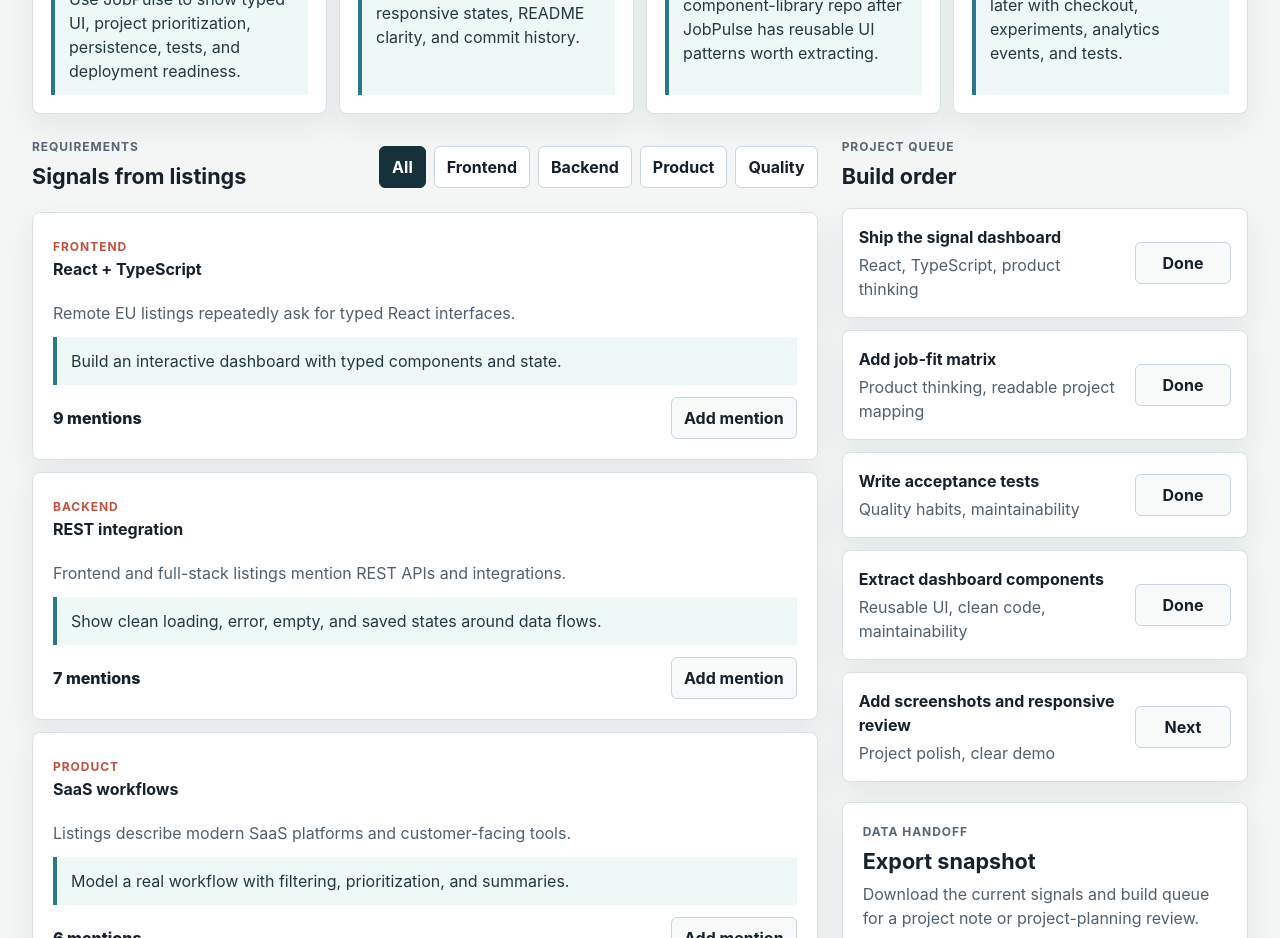
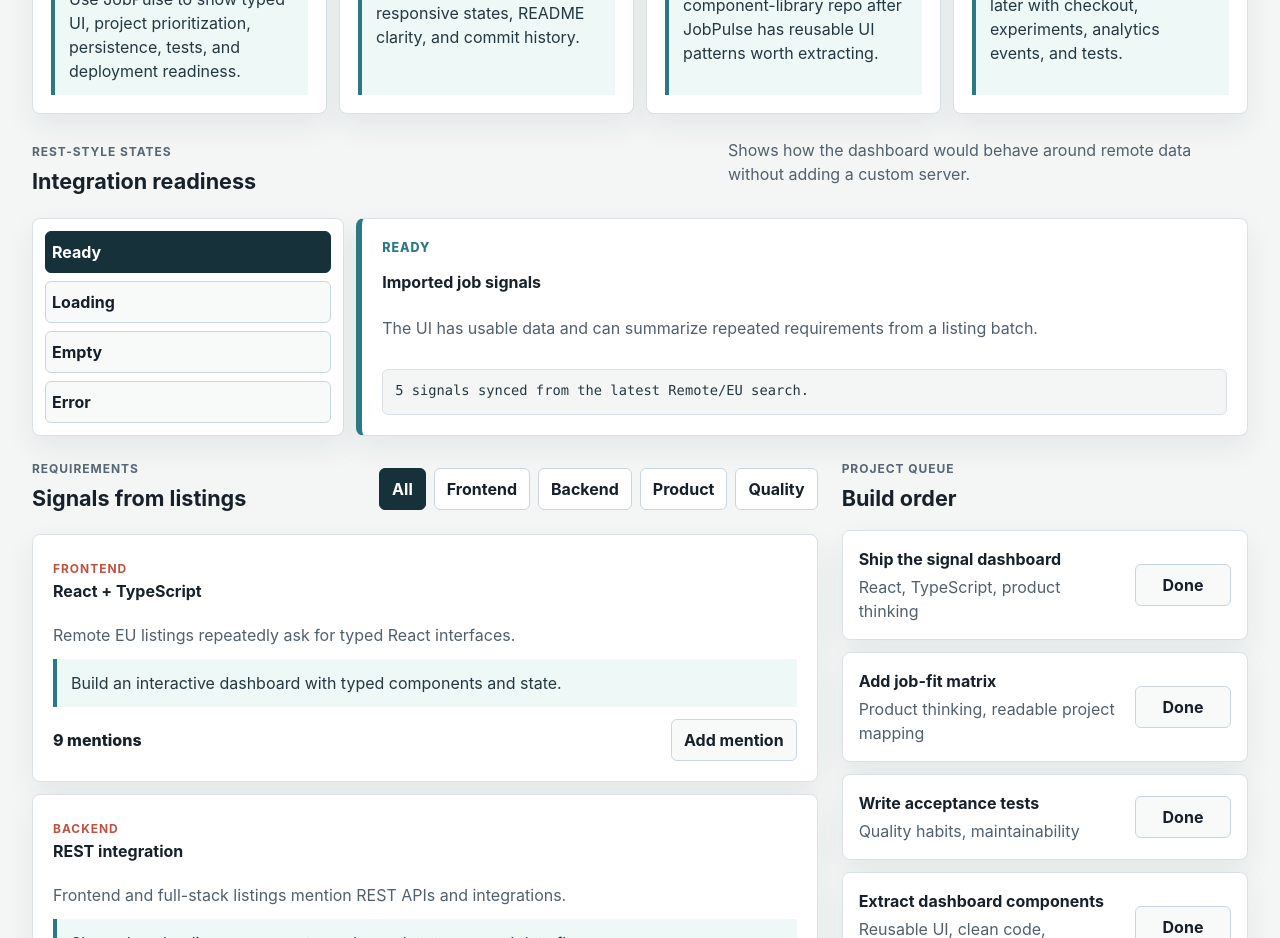
Before and after one commit to Taan1el/jobpulse, a React (Vite) app: page / in a window 1280 px wide. Shown: the part 800-1738 px from the top of the page. Built offline with nearby package versions, Linux system fonts and the light colour scheme.

Commit message:
Add integration state demos

```diff
--- a/shared/jobpulse.ts
+++ b/shared/jobpulse.ts
@@ -23,6 +23,14 @@ export type TargetListing = {
   fit: 'Best match' | 'Good match' | 'Stretch'
   requirements: string[]
   projectMove: string
+}
+
+export type IntegrationScenario = {
+  id: number
+  status: 'Loading' | 'Ready' | 'Empty' | 'Error'
+  title: string
+  description: string
+  sample: string
 }
 
 export type JobPulseState = {
@@ -177,3 +185,38 @@ export const targetListings: TargetListing[] = [
       'Build a SaaS funnel demo later with checkout, experiments, analytics events, and tests.',
   },
 ]
+
+export const integrationScenarios: IntegrationScenario[] = [
+  {
+    id: 1,
+    status: 'Ready',
+    title: 'Imported job signals',
+    description:
+      'The UI has usable data and can summarize repeated requirements from a listing batch.',
+    sample: '5 signals synced from the latest Remote/EU search.',
+  },
+  {
+    id: 2,
+    status: 'Loading',
+    title: 'Fetching listing batch',
+    description:
+      'The dashboard keeps the user oriented while a remote job-board request is in flight.',
+    sample: 'Checking React, TypeScript, remote, and Europe filters.',
+  },
+  {
+    id: 3,
+    status: 'Empty',
+    title: 'No matching listings',
+    description:
+      'The UI explains the empty state and suggests changing filters instead of showing a blank panel.',
+    sample: 'Try broadening the location filter or lowering the seniority match.',
+  },
+  {
+    id: 4,
+    status: 'Error',
+    title: 'Source unavailable',
+    description:
+      'The dashboard gives a human-readable failure state and keeps local planning data intact.',
+    sample: 'Remote source timed out. Last local snapshot is still available.',
+  },
+]
--- a/src/App.css
+++ b/src/App.css
@@ -217,6 +217,91 @@ button:hover {
   padding: 6px 8px;
 }
 
+.integration-section {
+  margin: 0 auto 24px;
+  max-width: 1240px;
+}
+
+.integration-section > .section-heading {
+  align-items: end;
+}
+
+.integration-section > .section-heading > p {
+  max-width: 520px;
+}
+
+.integration-grid {
+  display: grid;
+  gap: 12px;
+  grid-template-columns: minmax(180px, 0.35fr) minmax(0, 1fr);
+}
+
+.scenario-tabs {
+  background: #ffffff;
+  border: 1px solid #d9e1e7;
+  border-radius: 8px;
+  box-shadow: 0 12px 30px rgba(27, 43, 52, 0.07);
+  display: grid;
+  gap: 8px;
+  padding: 12px;
+}
+
+.scenario-tabs button {
+  background: #f7faf9;
+  min-height: 42px;
+  text-align: left;
+}
+
+.scenario-tabs button.active {
+  background: #17313b;
+  border-color: #17313b;
+  color: #ffffff;
+}
+
+.scenario-card {
+  background: #ffffff;
+  border: 1px solid #d9e1e7;
+  border-left: 6px solid #2b7886;
+  border-radius: 8px;
+  box-shadow: 0 12px 30px rgba(27, 43, 52, 0.07);
+  display: grid;
+  gap: 10px;
+  min-height: 178px;
+  padding: 20px;
+}
+
+.scenario-card.loading {
+  border-left-color: #8c6b2b;
+}
+
+.scenario-card.empty {
+  border-left-color: #566674;
+}
+
+.scenario-card.error {
+  border-left-color: #c1513f;
+}
+
+.scenario-card span {
+  color: #2b7886;
+  font-size: 0.78rem;
+  font-weight: 800;
+  letter-spacing: 0.08em;
+  text-transform: uppercase;
+}
+
+.scenario-card code {
+  background: #f3f6f5;
+  border: 1px solid #d9e1e7;
+  border-radius: 6px;
+  color: #243842;
+  display: block;
+  font-family: ui-monospace, SFMono-Regular, Consolas, monospace;
+  font-size: 0.86rem;
+  padding: 10px 12px;
+  white-space: normal;
+}
+
 .content-grid {
   display: grid;
   grid-template-columns: minmax(0, 1.45fr) minmax(320px, 0.75fr);
@@ -402,11 +487,13 @@ button:hover {
   .workspace-header,
   .focus-strip,
   .listing-grid,
+  .integration-grid,
   .content-grid {
     grid-template-columns: 1fr;
   }
 
-  .fit-section > .section-heading {
+  .fit-section > .section-heading,
+  .integration-section > .section-heading {
     align-items: stretch;
   }
 
--- a/src/App.tsx
+++ b/src/App.tsx
@@ -2,6 +2,7 @@ import { useMemo, useState } from 'react'
 import type { FormEvent } from 'react'
 import {
   initialState,
+  integrationScenarios,
   targetListings,
   type JobPulseState,
   type JobSignal,
@@ -10,6 +11,7 @@ import {
 import {
   ExportPanel,
   FocusStrip,
+  IntegrationStates,
   ListingMatrix,
   ProjectQueue,
   SignalForm,
@@ -50,6 +52,7 @@ function App() {
   const [state, setState] = useState(loadState)
   const [activeCategory, setActiveCategory] =
     useState<(typeof categories)[number]>('All')
+  const [activeScenarioId, setActiveScenarioId] = useState(1)
   const [form, setForm] = useState<NewSignalForm>({
     skill: '',
     category: 'Frontend',
@@ -77,6 +80,9 @@ function App() {
   )
   const closedTaskCount = state.tasks.filter((task) => task.status === 'Done').length
   const nextTask = state.tasks.find((task) => task.status !== 'Done')
+  const activeScenario =
+    integrationScenarios.find((scenario) => scenario.id === activeScenarioId) ??
+    integrationScenarios[0]
 
   function saveState(nextState: typeof state) {
     setState(nextState)
@@ -175,6 +181,11 @@ function App() {
 
       <FocusStrip nextTask={nextTask} topSignal={topSignal} />
       <ListingMatrix listings={targetListings} />
+      <IntegrationStates
+        activeScenario={activeScenario}
+        onScenarioChange={setActiveScenarioId}
+        scenarios={integrationScenarios}
+      />
 
       <section className="content-grid">
         <SignalList
--- a/src/components/DashboardSections.tsx
+++ b/src/components/DashboardSections.tsx
@@ -1,5 +1,6 @@
 import type { FormEvent } from 'react'
 import type {
+  IntegrationScenario,
   JobSignal,
   ProjectTask,
   SignalCategory,
@@ -19,6 +20,12 @@ type FocusStripProps = {
 
 type ListingMatrixProps = {
   listings: TargetListing[]
+}
+
+type IntegrationStatesProps = {
+  activeScenario: IntegrationScenario
+  scenarios: IntegrationScenario[]
+  onScenarioChange: (scenarioId: number) => void
 }
 
 type SignalListProps = {
@@ -121,6 +128,47 @@ export function ListingMatrix({ listings }: ListingMatrixProps) {
             <p className="project-angle">{listing.projectMove}</p>
           </article>
         ))}
+      </div>
+    </section>
+  )
+}
+
+export function IntegrationStates({
+  activeScenario,
+  scenarios,
+  onScenarioChange,
+}: IntegrationStatesProps) {
+  return (
+    <section className="integration-section">
+      <div className="section-heading">
+        <div>
+          <p className="label">REST-style states</p>
+          <h2>Integration readiness</h2>
+        </div>
+        <p>
+          Shows how the dashboard would behave around remote data without adding
+          a custom server.
+        </p>
+      </div>
+      <div className="integration-grid">
+        <div className="scenario-tabs" aria-label="Choose integration state">
+          {scenarios.map((scenario) => (
+            <button
+              className={scenario.id === activeScenario.id ? 'active' : ''}
+              key={scenario.id}
+              onClick={() => onScenarioChange(scenario.id)}
+              type="button"
+            >
+              {scenario.status}
+            </button>
+          ))}
+        </div>
+        <article className={`scenario-card ${activeScenario.status.toLowerCase()}`}>
+          <span>{activeScenario.status}</span>
+          <h3>{activeScenario.title}</h3>
+          <p>{activeScenario.description}</p>
+          <code>{activeScenario.sample}</code>
+        </article>
       </div>
     </section>
   )
```
Also changed, not shown: 2 other files (tests, documents, lock files or other folders).
